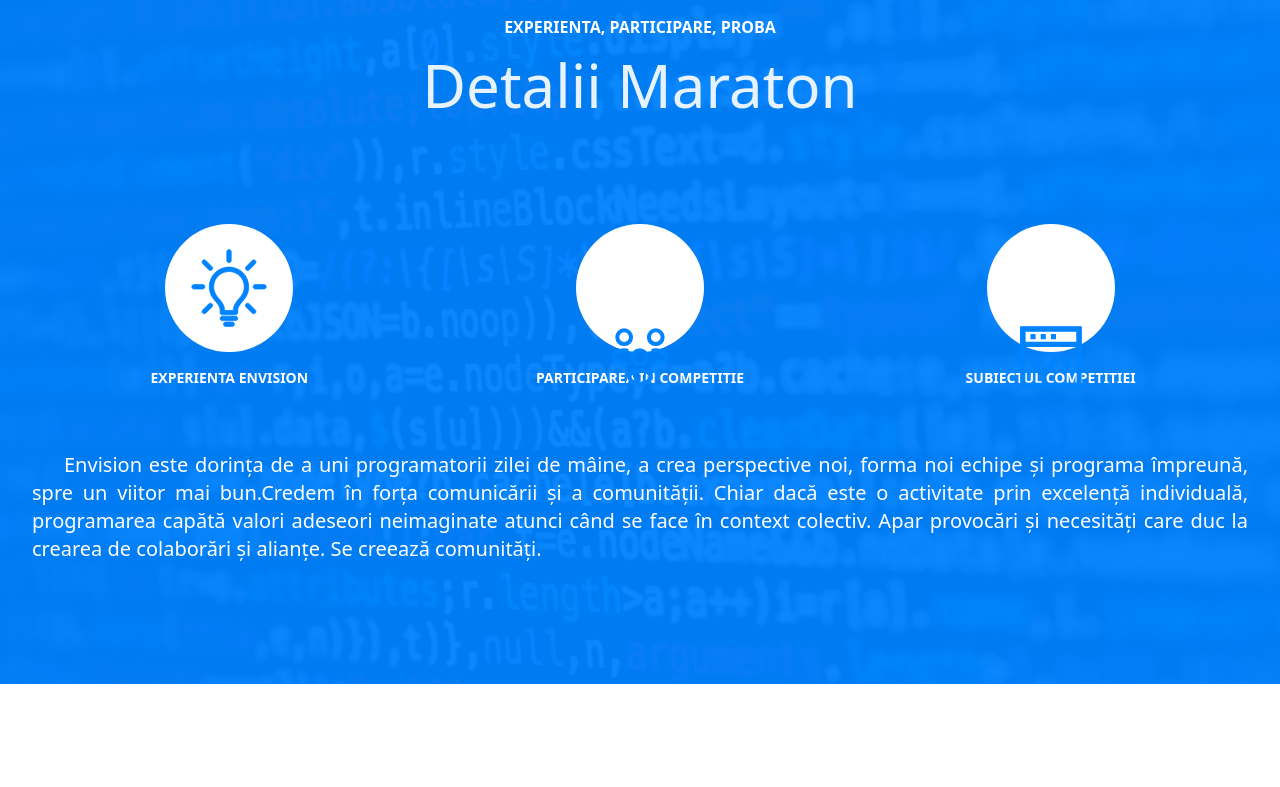
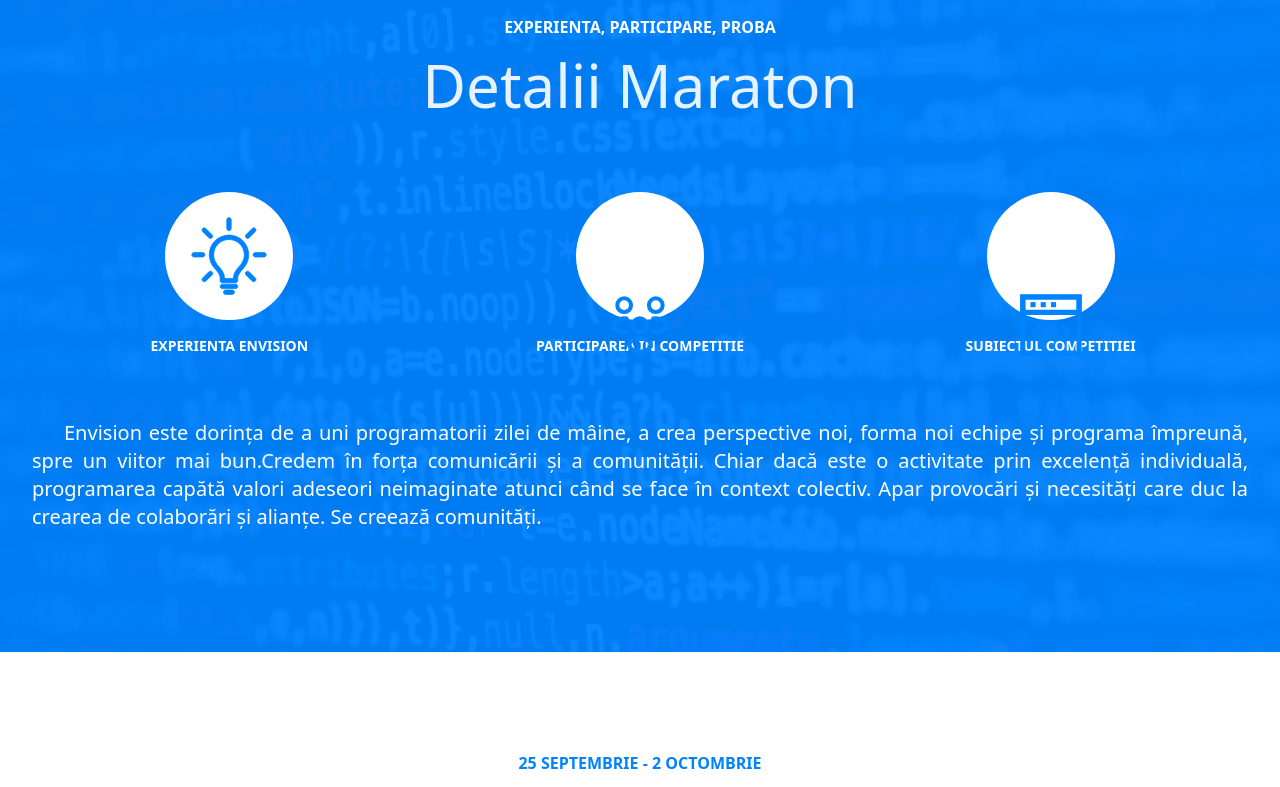
Before and after one commit to CatalinP0P/envision-inscriere, a React (Create React App) app: page / in a window 1280 px wide. Shown: the part 1660-2447 px from the top of the page. Built offline with nearby package versions, Linux system fonts and the light colour scheme; some icons are missing.

Commit message:
fix padding

```diff
--- a/src/pages/Home/Awards.tsx
+++ b/src/pages/Home/Awards.tsx
@@ -19,7 +19,7 @@
       </Reveal>
 
       <SlideFromBottom className="w-full">
-        <img src={podiumImg} className="w-[95%] max-w-[40rem] mx-auto pt-32" />
+        <img src={podiumImg} className="w-[95%] max-w-[40rem] mx-auto pt-16" />
       </SlideFromBottom>
     </div>
   );
--- a/src/pages/Home/Detalii.tsx
+++ b/src/pages/Home/Detalii.tsx
@@ -40,7 +40,7 @@
           </label>
         </Reveal>
 
-        <div className="grid grid-cols-2 lg:grid-cols-3 w-full gap-4 gap-y-16 pt-24 whitespace-nowrap">
+        <div className="grid grid-cols-2 lg:grid-cols-3 w-full gap-4 gap-y-16 pt-16 whitespace-nowrap">
           <SlideFromBottom>
             <div className="w-full h-full flex flex-col gap-4 items-center font-bold uppercase text-xs md:text-sm">
               <div
--- a/src/pages/Home/Sponsors.tsx
+++ b/src/pages/Home/Sponsors.tsx
@@ -23,7 +23,7 @@
       </Reveal>
 
       <SlideFromBottom className="w-full">
-        <Container className="grid grid-cols-2 w-full justify-between items-center pt-24">
+        <Container className="grid grid-cols-2 w-full justify-between items-center pt-8">
           <img
             className="w-full max-h-[100px] object-contain"
             src={observatorul}
```
